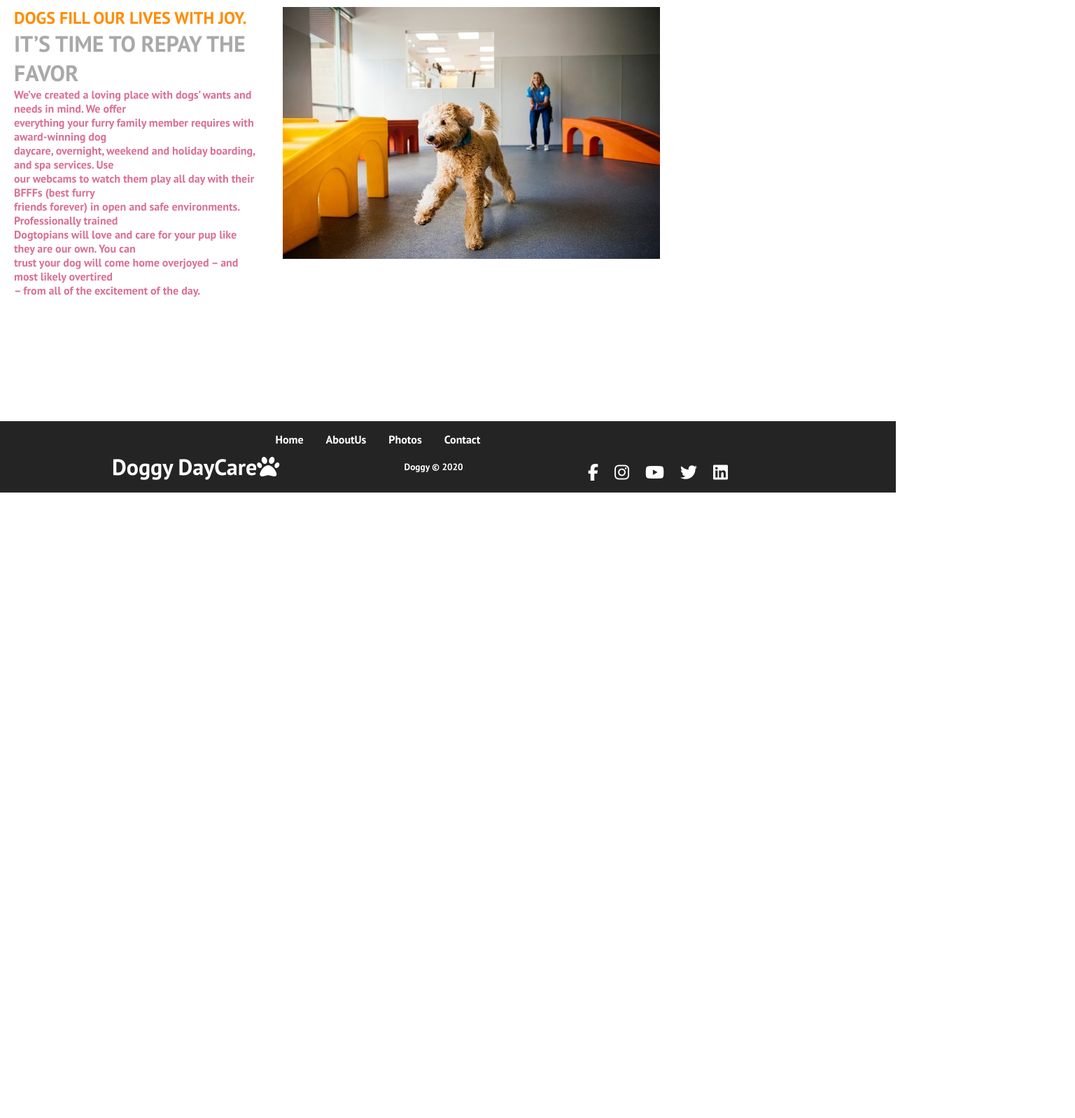
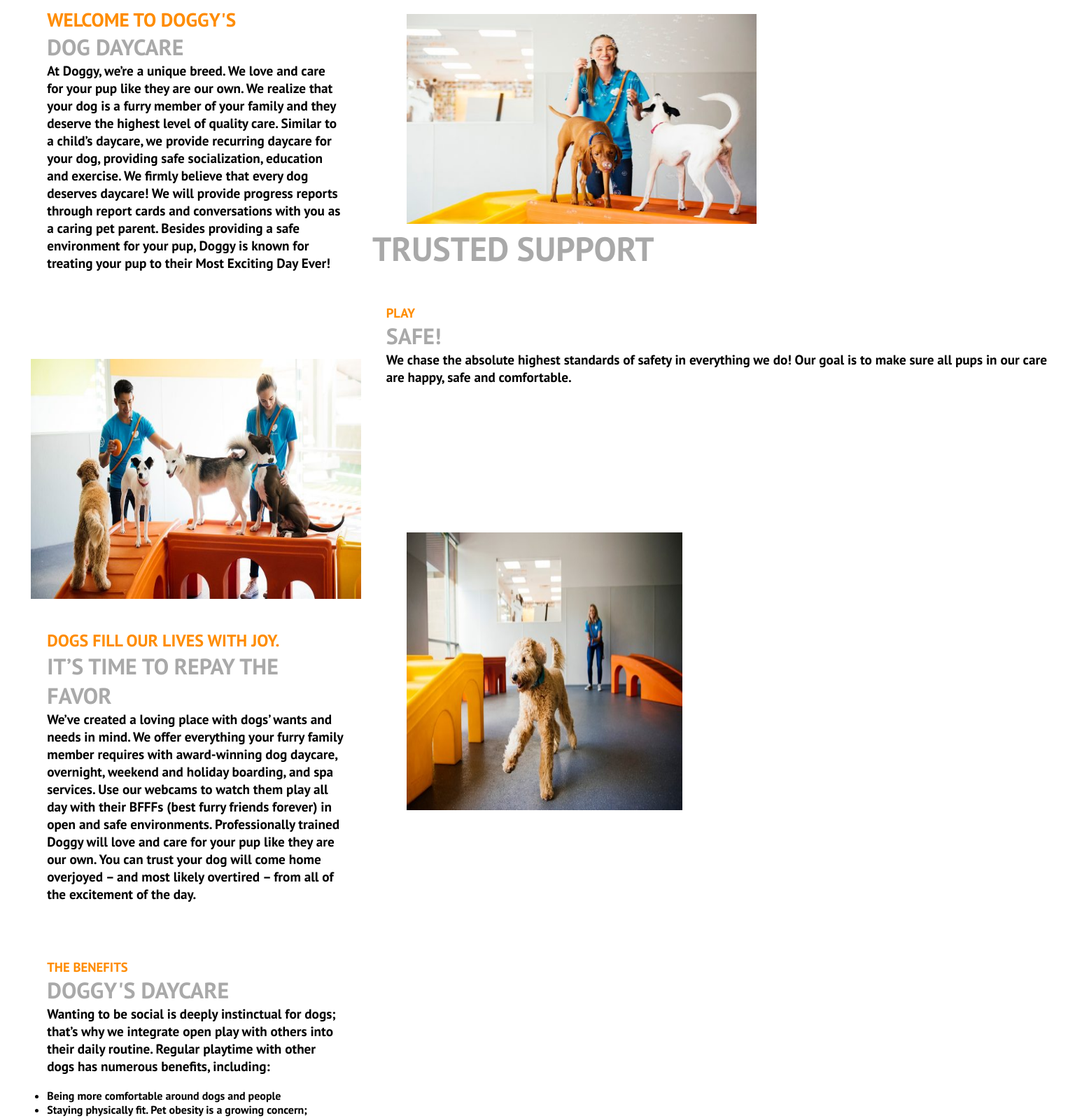
Before and after one commit to JayabharathiJayaraman/DoggyDayCare, a React (Create React App) app: page / in a window 1280 px wide. Shown: the part 80-1678 px from the top of the page at 70% size, 1536 px wide, since content can reach past the window. Before the commit the page ends 800 px from the top, so only its background shows below. Built offline with nearby package versions, Linux system fonts and the light colour scheme.

Commit message:
WelcomePage Done

```diff
--- a/src/components/Home.js
+++ b/src/components/Home.js
@@ -1,21 +1,47 @@
 import './home.css';
 import React from 'react';
 import dog from '../DogImage/img4.jpg'
+import playDog from '../DogImage/img5.jpg'
+import doggy from '../DogImage/img6.jpg'
 
 const Home = () => {
 
 return (
     <div className = 'row'>
         <div className = 'leftSide'>
+        <h2 className = 'heading7'>WELCOME TO DOGGY'S</h2>
+        <h2 className = 'heading4'>DOG DAYCARE</h2>
+        <p className = 'doggyParagarph'>At Doggy, we’re a unique breed. We love and care for your pup like they are our own. We realize that your dog is a furry member of your family and they deserve the highest level of quality care. Similar to a child’s daycare, we provide recurring daycare for your dog, providing safe socialization, education and exercise. We firmly believe that every dog deserves daycare! We will provide progress reports through report cards and conversations with you as a caring pet parent. Besides providing a safe environment for your pup, Doggy is known for treating your pup to their Most Exciting Day Ever!</p>
+        <br></br><br></br><br></br><br></br><br></br><br></br>
+        <img className='playDogImage' src={playDog}/>
+        <br></br><br></br><br></br>
         <h2 className = 'heading2'>DOGS FILL OUR LIVES WITH JOY.</h2>
         <h1 className = 'heading1'>IT’S TIME TO REPAY THE FAVOR</h1>
-        <p className = 'paragarph'>We’ve created a loving place with dogs’ wants and needs in mind. We offer <br></br>everything your furry family member requires with award-winning dog <br></br>daycare, overnight, weekend and holiday boarding, and spa services.  Use <br></br>our webcams to watch them play all day with their BFFFs (best furry<br></br> friends forever) in open and safe environments. Professionally trained <br></br>Dogtopians will love and care for your pup like they are our own. You can<br></br> trust your dog will come home overjoyed – and most likely overtired<br></br> – from all of the excitement of the day.</p>
+        <p className = 'paragarph'>We’ve created a loving place with dogs’ wants and needs in mind. We offer everything your furry family member requires with award-winning dog daycare, overnight, weekend and holiday boarding, and spa services.  Use our webcams to watch them play all day with their BFFFs (best furry friends forever) in open and safe environments. Professionally trained Doggy will love and care for your pup like they are our own. You can trust your dog will come home overjoyed – and most likely overtired – from all of the excitement of the day.</p>
+       <br></br><br></br><br></br><br></br>
+        <h3 className = 'heading5'>THE BENEFITS</h3>
+            <h1 className = 'heading6'>DOGGY'S DAYCARE</h1>
+            <p className='benefitsPara'>Wanting to be social is deeply instinctual for dogs; that’s why we integrate open play with others into their daily routine. Regular playtime with other dogs has numerous benefits, including:</p><br></br>
+              <ul className='benefitsList'>
+                <li>Being more comfortable around dogs and people</li>
+                <li>Staying physically fit. Pet obesity is a growing concern; according to the Association for Pet Obesity Prevention, more than 50 percent of dogs are obese</li>
+                <li>Learning positive behavior, leading to less doggie mischief at home</li>
+                <li>Finding their BFFF (Best Furry Friend Forever)</li><br></br><br></br><br></br><br></br><br></br>
+                </ul>
         </div>
         <div className = 'rightSide'>
-        <img className='homeDogImage' src={dog}/>
+         <div>
+        <div>
+            <img className='doggyImage' src={doggy}/>
+            </div>
+            <p className='imageText'>TRUSTED SUPPORT</p>
         </div>
-
-
+        <h3 className = 'play'>PLAY</h3>
+            <h1 className = 'safe'>SAFE!</h1>
+            <p className = 'safeDes'>We chase the absolute highest standards of safety in everything we do! Our goal is to make sure all pups in our care are happy, safe and comfortable.</p>
+            <br></br><br></br><br></br><br></br><br></br><br></br><br></br><br></br><br></br><br></br>
+            <img className='homeDogImage' src={dog}/>
+        </div>
     </div>
 )
 };
--- a/src/components/NavBar.js
+++ b/src/components/NavBar.js
@@ -39,7 +39,7 @@
                 className='nav-links'
                 onClick={closeMobileMenu}
               >
-                Photos
+                Gallery
               </Link>
             </li>
             <li className='nav-item'>
--- a/src/components/Photos.jsx
+++ b/src/components/Photos.jsx
@@ -1,9 +1,5 @@
 import './photos.css';
 import React, { useEffect, useState} from 'react';
-
-function openLightbox() {
-    console.log('openLightbox');
-    }
 
 function FetchApiData(){
     const [apiData, setApiData] = useState([])
@@ -15,18 +11,28 @@
     }, [])
 
     return(
-
+        <div>
+        <div className='pageTitle'>
+            <p>Our Happy Customers</p>
+            </div>
         <div className='photos'>
-                {apiData.map((item, index )=> (
+                {apiData.map((item)=> (
                 <div key= {item.chipNumber} className='dogImages'>
                    <img className = 'image__img' src = {item.img}></img>
                    <div className = 'image__overlay image__overlay--blur'>
                        <div className = 'image__title'>
                             Name: {item.name}</div>
-                   <p className='image__des'>sex: {item.sex}</p>
+                   <p className='image__des'>
+                       Age: {item.age}<br></br>
+                       Sex: {item.sex}<br></br>
+                       Breed: {item.breed}<br></br>
+                       Owner: {item.owner.name} {item.owner.lastName}<br></br>
+                       PhNum: {item.owner.phoneNumber}
+                   </p>
                    </div>
                 </div>
                 ))}
+        </div>
         </div>
     )
 }
--- a/src/components/aboutus.css
+++ b/src/components/aboutus.css
@@ -14,11 +14,17 @@
        object-fit: contain;
        margin-top: 1%;
       }
+      .h1{
+        margin-right: 5%;
+      }
+      .aboutus{
+        margin-right: 20%;
+      }
   }
   .leftSide {
     flex: 30%;
     padding: 20px;
-    color: palevioletred;
+    color: darkorange;
 
   }
   .rightSide {
@@ -31,8 +37,8 @@
     flex-wrap: wrap;
   }
   .h1{
-      color: palevioletred;
+      color: darkorange;
   }
   .h2{
-    color: palevioletred;
+    color: darkorange;
 }
--- a/src/components/contact.css
+++ b/src/components/contact.css
@@ -31,5 +31,5 @@
   flex-wrap: wrap;
 }
 .h3{
-  color: palevioletred;
+  color: darkorange;
 }
--- a/src/components/footer.css
+++ b/src/components/footer.css
@@ -102,7 +102,7 @@
     margin-bottom: 16px;
   }
 
-  @media screen and (max-width: 820px) {
+  @media screen and (max-width: 800px) {
     .footer-links {
       padding-top: 2rem;
     }
@@ -115,9 +115,26 @@
       flex-direction: column;
     }
   }
+  @media screen and (max-width: 700px) {
+    .footer-links {
+      padding-top: 2rem;
+    }
+
+    .footer-link-wrapper {
+      flex-direction: column;
+      margin-left: -10%;
+    }
+
+    .social-media-wrap {
+      flex-direction: column;
+    }
+  }
   @media (max-width: 550px) {
     .footer-link-wrapper {
       flex-direction: column;
       margin-left: -10%;
     }
+    .social-media-wrap {
+      flex-direction: column;
+    }
   }
--- a/src/components/home.css
+++ b/src/components/home.css
@@ -3,33 +3,143 @@
     .row {
     flex-direction: column;
     }
+    .paragarph{
+        margin-right: 20%;
+    }
+    .benefitsPara{
+        margin-right: 20%;
+    }
+    .benefitsList{
+        margin-right: 20%;
+    }
+    .doggyParagarph{
+        margin-right: 20%;
+    }
     .homeDogImage {
-      width: 100%;
-      height: 150px;
-       object-fit: contain;
-       margin-top: 1%;
+        width: 800px;
+        height: 800px;
+        object-fit: contain;
       }
+      .doggyImage{
+        width: 200px;
+        height: 400px;
+        margin-top: 1%;
+        margin-left: 5%;
+
+      }
+      .imageText{
+          margin-right: 20%;
+      }
+      .playDogImage {
+        width:50px;
+        height: 400px;
+        margin-top: 1%;
+        margin-left: 5%;
+     }
+      .safeDes{
+        margin-left: 2%;
+        font-size: 1.2rem;
+        margin-right: 30%;
+    }
   }
   .leftSide {
-    flex: 50%;
+    flex: 70%;
     padding: 20px;
 
   }
   .rightSide {
-    flex: 50%;
+    flex: 100%;
     padding: 20px;
-
+    margin-right: -20%;
+    align-items: flex-end;
+    justify-content: flex-end;
   }
   .row {
     display: flex;
-    flex-wrap: wrap;
+    flex-direction: row;
   }
   .heading2{
     color: darkorange;
+    margin-left: 10%;
+  }
+  .heading5{
+    color: darkorange;
+    margin-left: 10%;
+  }
+  .heading7{
+    color: darkorange;
+    margin-left: 10%;
+    font-size: 1.7rem;
+  }
+  .heading6{
+    color: darkgrey;
+    margin-left: 10%;
   }
 .heading1{
     color: darkgray;
+    margin-left: 10%;
+}
+
+.heading4{
+    color: darkgray;
+    margin-left: 10%;
+    font-size: 2rem;
 }
 .paragarph{
-    color: palevioletred;
+    color: black;
+    margin-left: 10%;
+    font-size: 1.2rem;
+
 }
+.doggyParagarph{
+    color: black;
+    margin-left: 10%;
+    font-size: 1.2rem;
+}
+.homeDogImage {
+    width: 40%;
+    height: 25%;
+    margin-top: 1%;
+    margin-left: 5%;
+ }
+.imageText{
+    color: darkgray;
+    font-size: 3rem;
+}
+.playDogImage {
+    width:100%;
+    height: 20%;
+    margin-top: 1%;
+    margin-left: 5%;
+ }
+
+ .play{
+    margin-top: 5%;
+    margin-left: 2%;
+    color: darkorange;
+}
+.safe{
+    margin-left: 2%;
+    color: darkgrey;
+}
+.safeDes{
+    margin-left: 2%;
+    font-size: 1.2rem;
+}
+.doggyImage{
+    width: 500px;
+    height: 300px;
+
+    margin-top: 1%;
+    margin-left: 5%;
+}
+.benefitsPara{
+    color: black;
+    margin-left: 10%;
+    font-size: 1.2rem;
+}
+.benefitsList{
+    color: black;
+    margin-left: 10%;
+
+}
--- a/src/components/navbar.css
+++ b/src/components/navbar.css
@@ -1,5 +1,5 @@
 .navbar {
-  background:palevioletred;
+  background:dimgray;
   height: 70px;
   display: flex;
   justify-content: center;
--- a/src/components/photos.css
+++ b/src/components/photos.css
@@ -3,9 +3,16 @@
   padding: 0px;
   font-family: 'Roboto', sans-serif;
   }
+  .pageTitle{
+    margin-left: 40%;
+    font-size: 2em;
+    font-weight: bold;
+    color: palevioletred;
+  }
   .photos {
     display: grid;
     grid-template-columns: repeat(4,1fr);
+    grid-row-gap: 0px;
 
   }
 .dogImages{
@@ -50,9 +57,11 @@
 .image__title{
   font-size: 2em;
   font-weight: bold;
+  color: palevioletred;
+
 }
 .image__description{
-  font-size: 1.25em;
+  font-size: 2.25em;
   margin-top: 0.25em;
 }
   @media (min-width: 375px) {
```
Also changed, not shown: src/DogImage/img5.jpg (added), src/DogImage/img6.jpg (added).
